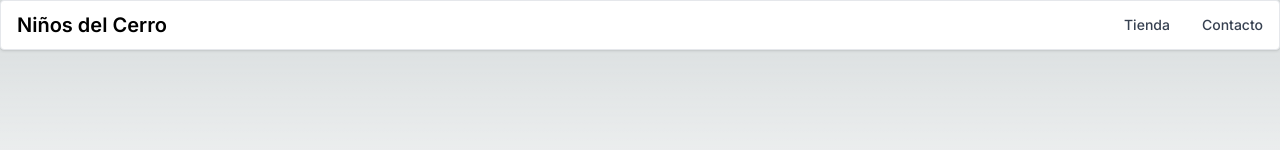
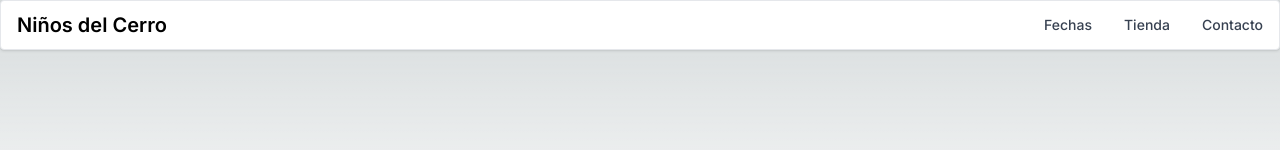
Before and after one commit to fVillaSymmes/NDC-Ecommerce, a Next.js app: page / in a window 1280 px wide. Shown: the top 150 px of the page. Built offline with nearby package versions, Linux system fonts and the light colour scheme.

Commit message:
Agregada navItem Fechas

```diff
--- a/src/components/navbar/Navbar.tsx
+++ b/src/components/navbar/Navbar.tsx
@@ -1,7 +1,7 @@
 import { NavbarMenuItems } from '../navbarMenuItems/NavbarMenuItems'
 import { NavbarBurgerMenu } from '../navbarBurgerMenu/NavbarBurgerMenu'
 
-const navItems = [{ text: 'Tienda' }, { text: 'Contacto' }]
+const navItems = [{ text: 'Fechas' }, { text: 'Tienda' }, { text: 'Contacto' }]
 
 export const Navbar = () => {
     return (
```
